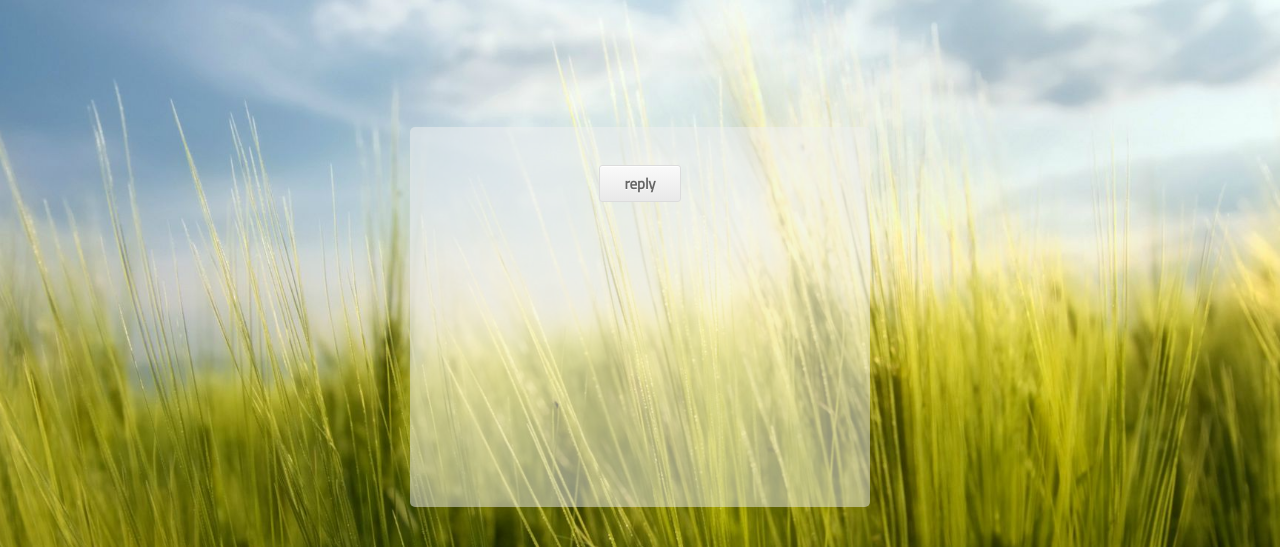
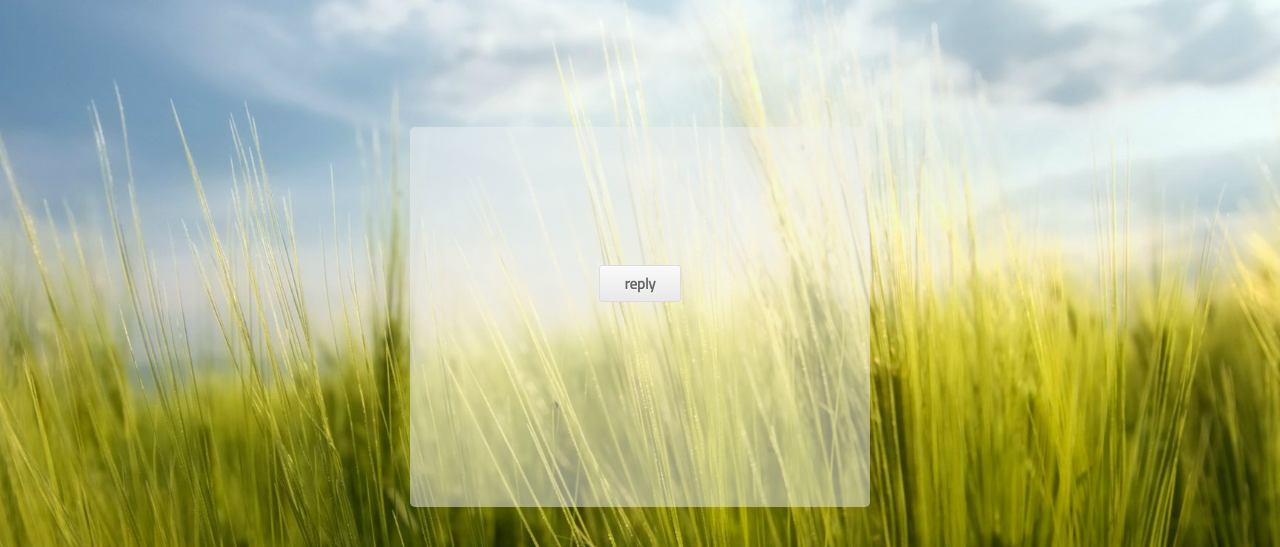
Before and after one commit to brent-g/obvious_whisper, a CodeIgniter app: page /index.php/find_whisper/index in a window 1280 px wide. Shown: the part 83-630 px from the top of the page. Run offline with CodeIgniter, Linux system fonts and the light colour scheme; data that the repository does not hold is empty.

Commit message:
Make the message look pretty!

```diff
--- a/assets/css/main.css
+++ b/assets/css/main.css
@@ -145,3 +145,6 @@ font-size:12px;
 color:#EFEFEF;
 float:right
 }
+div#message {
+padding-top:100px;
+}
```
